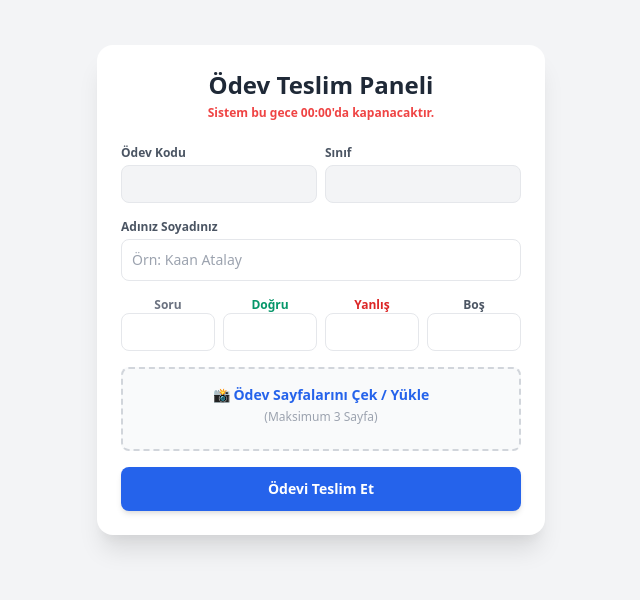
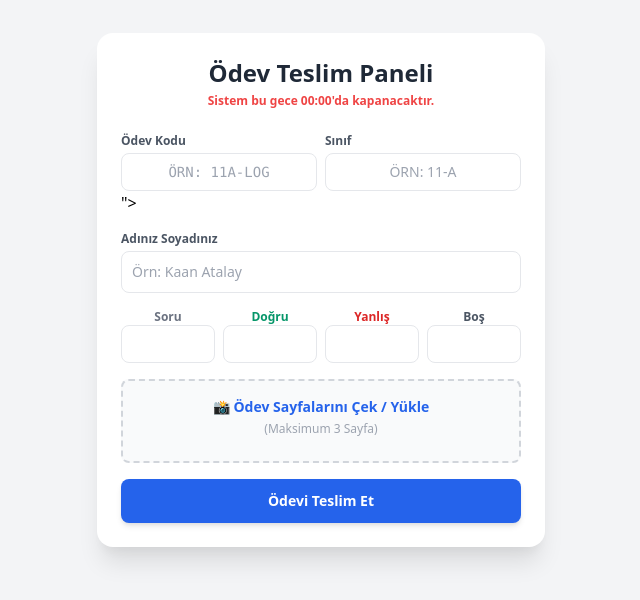
Before and after one commit to eratmus23/ogrenci-takip, a plain HTML site: page odev.html in a window 1280 px wide. Shown: the part 110-710 px from the top of the page, without its empty margins (319-959 px from the left). Drawn offline with nearby package versions, Linux system fonts and the light colour scheme; no server answers.

Commit message:
Update odev.html

```diff
--- a/odev.html
+++ b/odev.html
@@ -19,11 +19,11 @@
             <div class="grid grid-cols-2 gap-2">
                 <div>
                     <label class="block text-xs font-bold text-gray-600 mb-1">Ödev Kodu</label>
-                    <input type="text" id="odevKod" required readonly class="w-full p-2 bg-gray-100 border rounded-lg text-sm font-mono text-center">
+                    <input type="text" id="odevKod" required class="w-full p-2 bg-white border rounded-lg text-sm font-mono text-center uppercase" placeholder="Örn: 11A-LOG">">
                 </div>
                 <div>
                     <label class="block text-xs font-bold text-gray-600 mb-1">Sınıf</label>
-                    <input type="text" id="sinifAd" required readonly class="w-full p-2 bg-gray-100 border rounded-lg text-sm text-center">
+                    <input type="text" id="sinifAd" required class="w-full p-2 bg-white border rounded-lg text-sm text-center uppercase" placeholder="Örn: 11-A">
                 </div>
             </div>
 
```
